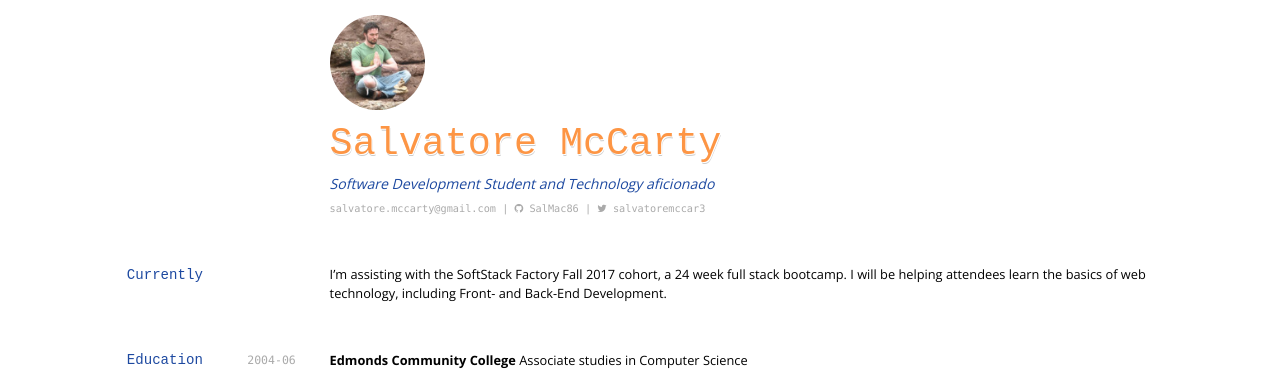
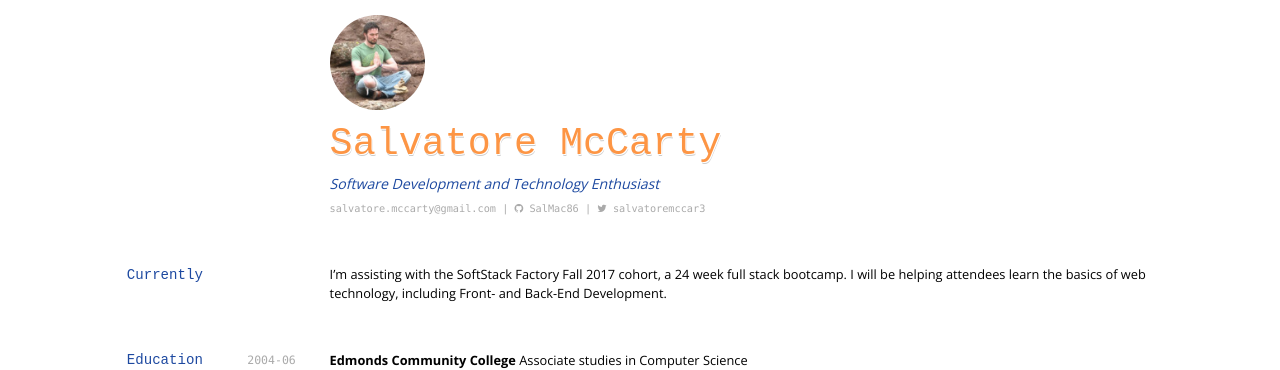
Before and after one commit to SalMac86/my-cv, a Jekyll site: the page built from index.md, in a window 1280 px wide. Shown: the top 370 px of the page. Built offline with Jekyll 4.4.1, drawn with Linux system fonts in a browser that asks for light colours; nearby versions of some CDN libraries.

Commit message:
Update index.md

```diff
--- a/index.md
+++ b/index.md
@@ -6,7 +6,7 @@ title: Salvatore McCarty's CV
 ![Salvatore](./media/salmed.png){:.avatar}
 
 # Salvatore McCarty
-Software Development Student and Technology aficionado
+Software Development and Technology Enthusiast
 
 <div id="webaddress">
 <a href="mailto:">salvatore.mccarty@gmail.com</a>
```
